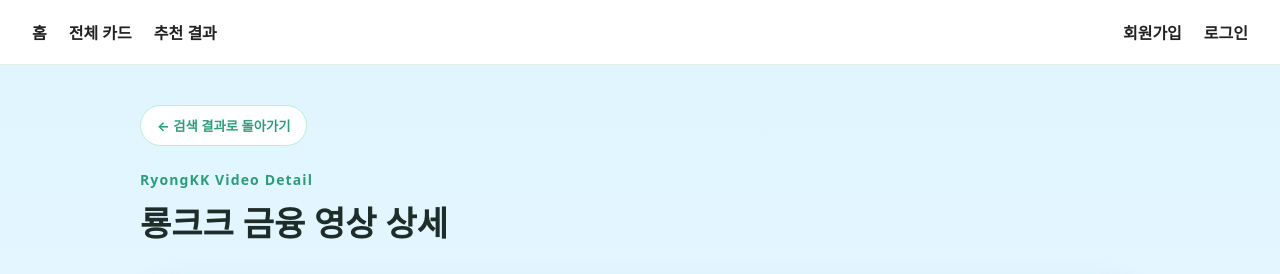
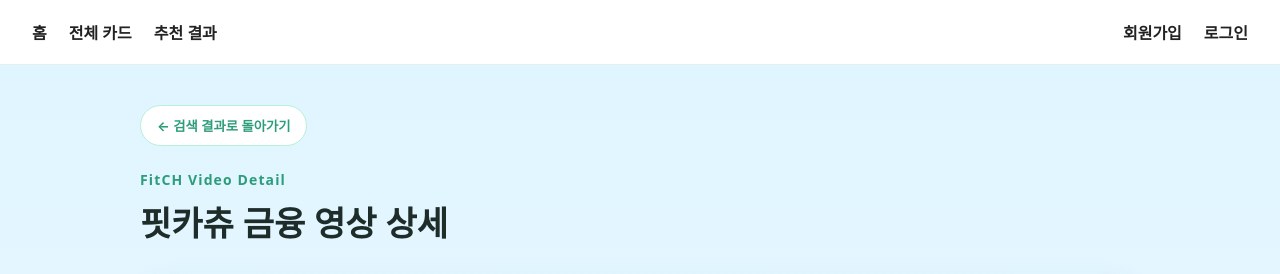
Before and after one commit to songmii677/Ryong_kk, a Vue app in the folder kk_page/kk-card-front/: page /youtube/1 in a window 1280 px wide. Shown: the top 274 px of the page. Built offline with nearby package versions, Linux system fonts and the light colour scheme.

Commit message:
유튜브 수정

```diff
--- a/kk_page/kk-card-front/src/views/YoutubeDetailView.vue
+++ b/kk_page/kk-card-front/src/views/YoutubeDetailView.vue
@@ -27,8 +27,8 @@ const videoUrl = computed(() => {
         ← 검색 결과로 돌아가기
       </button>
 
-      <p class="sub-title">RyongKK Video Detail</p>
-      <h1>룡크크 금융 영상 상세</h1>
+      <p class="sub-title">FitCH Video Detail</p>
+      <h1>핏카츄 금융 영상 상세</h1>
     </section>
 
     <section class="video-section">
--- a/kk_page/kk-card-front/src/views/YoutubeSearchView.vue
+++ b/kk_page/kk-card-front/src/views/YoutubeSearchView.vue
@@ -65,8 +65,8 @@ const goDetail = function (video) {
 <template>
   <main class="youtube-page">
     <section class="hero-section">
-      <p class="sub-title">RyongKK Financial Contents</p>
-      <h1>룡크크 금융 콘텐츠 검색</h1>
+      <p class="sub-title">FitCH Financial Contents</p>
+      <h1>핏카츄 금융 콘텐츠 검색</h1>
       <p class="description">
         카드 추천, 혜택 비교, 재테크, 소비 습관과 관련된 유튜브 영상을 검색해보세요.
       </p>
```
